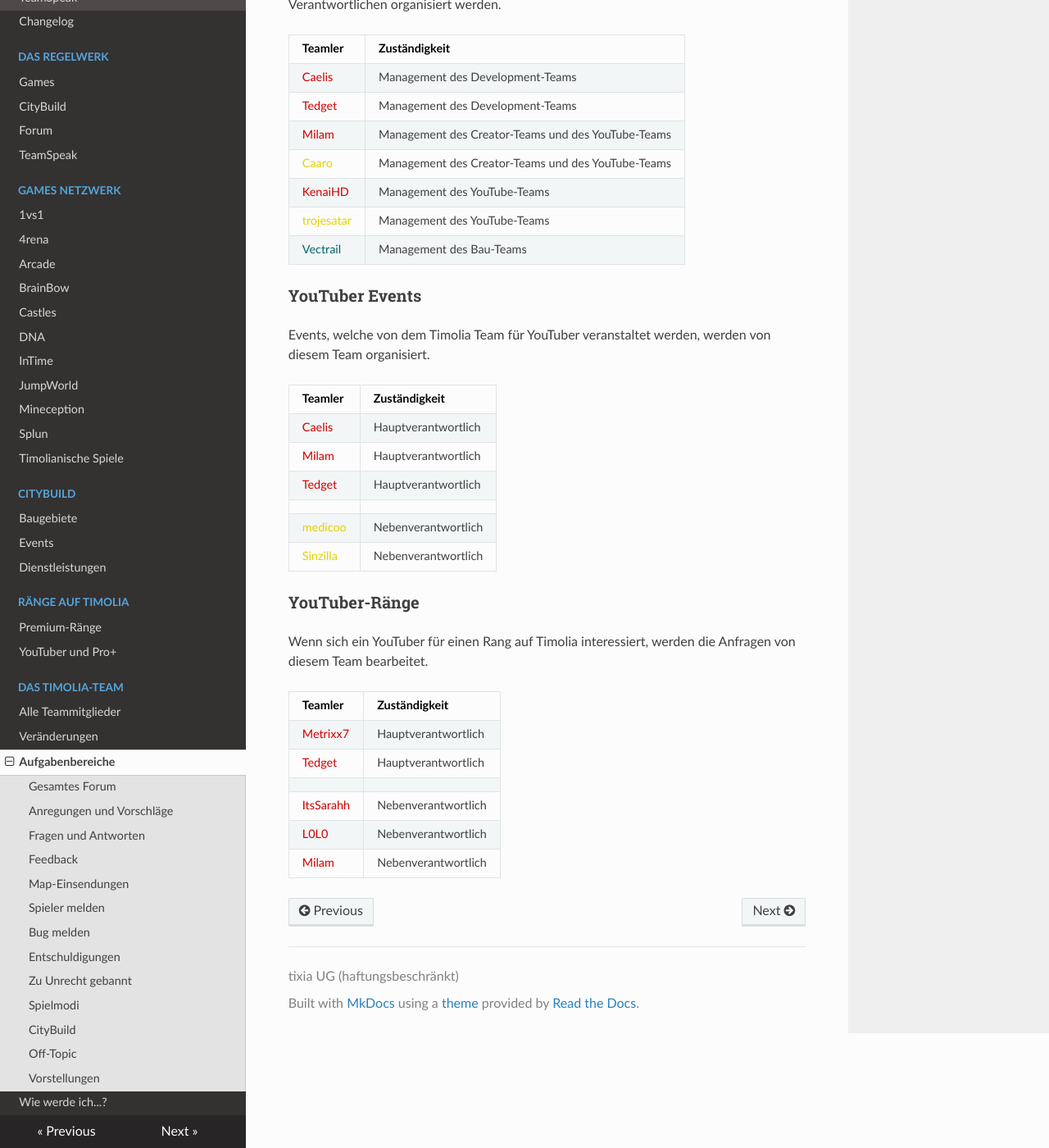
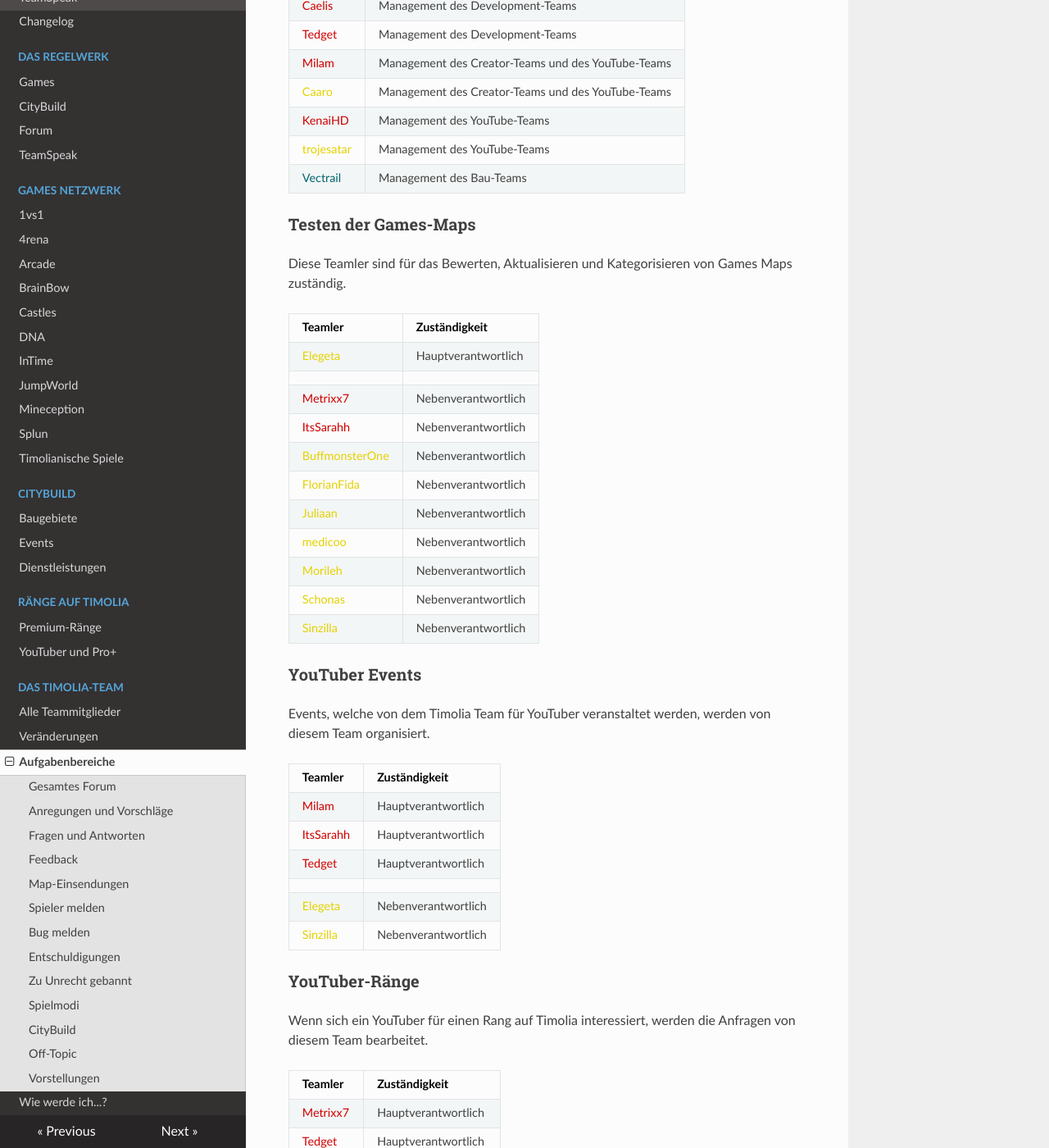
Before and after one commit to TimoliaDE/HowTo, an MkDocs documentation site: the page built from docs/team/responsibilities.md, in a window 1280 px wide and 1400 px high, scrolled down 6885 px. Shown: the whole window at 82% size. Built offline with MkDocs 1.6.1, drawn with Linux system fonts in a browser that asks for light colours; nearby versions of some CDN libraries; old or Windows-style settings are respelled for this version of MkDocs; some of the changed text lies outside the part shown.

Commit message:
derdiedas

```diff
--- a/docs/team/responsibilities.md
+++ b/docs/team/responsibilities.md
@@ -39,7 +39,7 @@ Die Verantwortlichen für das gesamte Forum kümmern sich sowohl um den Aufbau d
 ###<strong>Map-Einsendungen</strong>
 | Teamler | Verantwortungsgrad |
 | ------ | ------ |
-|<span style="color:#00646F">Apfelrosine</span> | Hauptverantwortlich |
+|<span style="color:#00646F">Memoryos</span> | Hauptverantwortlich |
 | | |
 |<span style="color:#CF0101">ItsSarahh</span> | Nebenverantwortlich |
 |<span style="color:#E4D100">felliongi21</span> | Nebenverantwortlich |
@@ -73,21 +73,18 @@ Die Verantwortlichen für das gesamte Forum kümmern sich sowohl um den Aufbau d
 | | |
 |<span style="color:#E4D100">Aenzo</span> | Nebenverantwortlich |
 |<span style="color:#E4D100">Elegeta</span> | Nebenverantwortlich |
-|<span style="color:#E4D100">Flaxify</span> | Nebenverantwortlich |
 |<span style="color:#E4D100">Juliaan</span> | Nebenverantwortlich |
+|<span style="color:#E4D100">Julian_999999999</span> | Nebenverantwortlich |
 |<span style="color:#E4D100">medicoo</span> | Nebenverantwortlich |
+|<span style="color:#E4D100">Saalvo</span> | Nebenverantwortlich |
 |<span style="color:#E4D100">TaiToni</span> | Nebenverantwortlich |
 |<span style="color:#E4D100">trojesatar</span> | Nebenverantwortlich |
 
 ###<strong>Zu Unrecht gebannt</strong>
 | Teamler | Verantwortungsgrad |
 | ------ | ------ |
+|<span style="color:#CF0101">Metrixx7</span> | Hauptverantwortlich |
 |<span style="color:#E4D100">BuffmonsterOne</span> | Hauptverantwortlich |
-| | |
-|<span style="color:#CF0101">Metrixx7</span> | Nebenverantwortlich |
-|<span style="color:#E4D100">Elegeta</span> | Nebenverantwortlich |
-|<span style="color:#E4D100">medicoo</span> | Nebenverantwortlich |
-|<span style="color:#E4D100">TobCrafterDE</span> | Nebenverantwortlich |
 
 ###<strong>Spielmodi</strong>
 | Teamler | Verantwortungsgrad |
@@ -138,8 +135,8 @@ Wenn es wieder daran geht, neue Supporter in unsere Reihen zu holen, kümmern si
 
 | Teamler | Verantwortungsgrad |
 | ------ | ------ |
-|<span style="color:#CF0101">Ferdy</span> | Hauptverantwortlich |
 |<span style="color:#CF0101">ItsSarahh</span> | Hauptverantwortlich |
+|<span style="color:#CF0101">Tedget</span> | Hauptverantwortlich |
 |<span style="color:#E4D100">Elegeta</span> | Hauptverantwortlich |
 
 ###<strong>Timolia Anleitung</strong>
@@ -235,16 +232,33 @@ Im Timolia Team gibt es kleinere Teams, welche unter anderem durch diese Verantw
 |<span style="color:#E4D100">trojesatar</span> | Management des YouTube-Teams |
 |<span style="color:#00646F">Vectrail</span> | Management des Bau-Teams |
 
+###<strong>Testen der Games-Maps</strong>
+Diese Teamler sind für das Bewerten, Aktualisieren und Kategorisieren von Games Maps zuständig.
+
+| Teamler | Zuständigkeit |
+| ------ | ------ |
+|<span style="color:#E4D100">Elegeta</span> | Hauptverantwortlich |
+| | |
+|<span style="color:#CF0101">Metrixx7</span> | Nebenverantwortlich |
+|<span style="color:#CF0101">ItsSarahh</span> | Nebenverantwortlich |
+|<span style="color:#E4D100">BuffmonsterOne</span> | Nebenverantwortlich |
+|<span style="color:#E4D100">FlorianFida</span> | Nebenverantwortlich |
+|<span style="color:#E4D100">Juliaan</span> | Nebenverantwortlich |
+|<span style="color:#E4D100">medicoo</span> | Nebenverantwortlich |
+|<span style="color:#E4D100">Morileh</span> | Nebenverantwortlich |
+|<span style="color:#E4D100">Schonas</span> | Nebenverantwortlich |
+|<span style="color:#E4D100">Sinzilla</span> | Nebenverantwortlich |
+
 ###<strong>YouTuber Events</strong>
 Events, welche von dem Timolia Team für YouTuber veranstaltet werden, werden von diesem Team organisiert.
 
 | Teamler | Zuständigkeit |
 | ------ | ------ |
-|<span style="color:#CF0101">Caelis</span> | Hauptverantwortlich |
 |<span style="color:#CF0101">Milam</span> | Hauptverantwortlich |
+|<span style="color:#CF0101">ItsSarahh</span> | Hauptverantwortlich |
 |<span style="color:#CF0101">Tedget</span> | Hauptverantwortlich |
 | | |
-|<span style="color:#E4D100">medicoo</span> | Nebenverantwortlich |
+|<span style="color:#E4D100">Elegeta</span> | Nebenverantwortlich |
 |<span style="color:#E4D100">Sinzilla</span> | Nebenverantwortlich |
 
 ###<strong>YouTuber-Ränge</strong>
```
